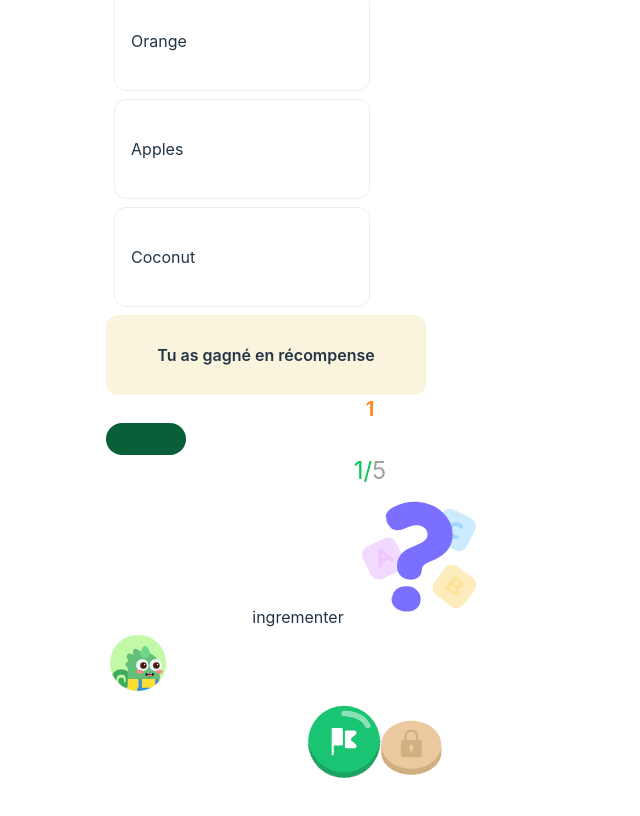
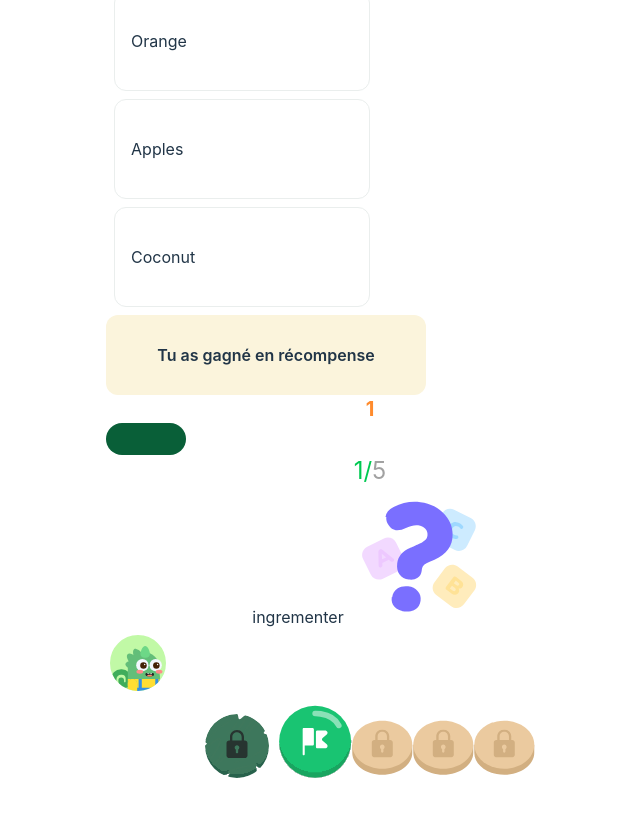
Before and after one commit to code-dev-pro/-Pidu-JCH-MLE, a React (Vite) app: page /storybook in a window 1280 px wide. Shown: the part 406-1222 px from the top of the page, without its empty margins (270-910 px from the left). Built offline with nearby package versions, Linux system fonts and the light colour scheme.

Commit message:
feat: composant bouton rond avec props et conditions et création du store

```diff
--- a/src/components/button-cercle.tsx
+++ b/src/components/button-cercle.tsx
@@ -1,14 +1,54 @@
 import Picture from './picture'
+import useLevelStore from '@/store/store-exercice'
 
-export default function ButtonCercle() {
+interface IButtonLevelProps {
+  level: number
+}
+
+function ButtonLocked() {
+  return (
+    <button aria-label="Bouton du prochain niveau verrouillé">
+      <Picture src="./Lock.svg" alt="Bouton avec cadenas" className="cursor-pointer" />
+    </button>
+  )
+}
+
+function ButtonFlag() {
+  return (
+    <button aria-label="Bouton pour ouvrir le modal de démarrage">
+      <Picture src="./Recent.svg" alt="Bouton vert avec drapeau" className="cursor-pointer" />
+    </button>
+  )
+}
+function ButtonCheck() {
+  return (
+    <button aria-label="Bouton pour ouvrir le modal de démarrage">
+      <Picture src="./Check.svg" alt="Bouton vert avec drapeau" className="cursor-pointer" />
+    </button>
+  )
+}
+
+function ButtonLevel(props: IButtonLevelProps) {
+  const { level: levelStore } = useLevelStore()
+  const level = props.level
+
+  const setButtonsLevel = () => {
+    if (level === levelStore) return <ButtonFlag />
+    if (level > levelStore) return <ButtonLocked />
+    if (level < levelStore) return <ButtonCheck />
+    return null
+  }
+  return setButtonsLevel()
+}
+
+export default function ButtonWrapper() {
   return (
     <>
-      <button aria-label="Bouton pour ouvrir le modal de démarrage">
-        <Picture src="./Recent.svg" alt="Bouton vert avec drapeau" className="cursor-pointer" />
-      </button>
-      <button aria-label="Bouton du prochain niveau verrouillé">
-        <Picture src="./Lock.svg" alt="Bouton avec cadenas" className="cursor-pointer" />
-      </button>
+      <ButtonLevel level={1} />
+      <ButtonLevel level={2} />
+      <ButtonLevel level={3} />
+      <ButtonLevel level={4} />
+      <ButtonLevel level={5} />
     </>
   )
 }
--- a/src/pages/storybook.tsx
+++ b/src/pages/storybook.tsx
@@ -8,7 +8,7 @@ import CardGreen from '@/components/card-reward-level'
 import ProgressNumber from '@/components/progressnumber'
 import ButtonHelp from '@/components/buttonhelp'
 import Avatar from '@/components/card-avatar'
-import ButtonCercle from '@/components/button-cercle'
+import ButtonWrapper from '@/components/button-cercle'
 
 export default function StoryBook() {
   return (
@@ -27,7 +27,7 @@ export default function StoryBook() {
       <ProgressNumber />
       <ButtonHelp />
       <Avatar />
-      <ButtonCercle />
+      <ButtonWrapper />
     </>
   )
 }
--- /dev/null
+++ b/src/store/store-exercice.tsx
@@ -0,0 +1,13 @@
+import { create } from 'zustand'
+
+interface LevelStore {
+  level: number
+  nextLevel: () => void
+}
+
+const useLevelStore = create<LevelStore>(set => ({
+  level: 2,
+  nextLevel: () => set(state => ({ level: state.level + 1 })),
+}))
+
+export default useLevelStore
```
Also changed, not shown: public/Check.svg (added).
